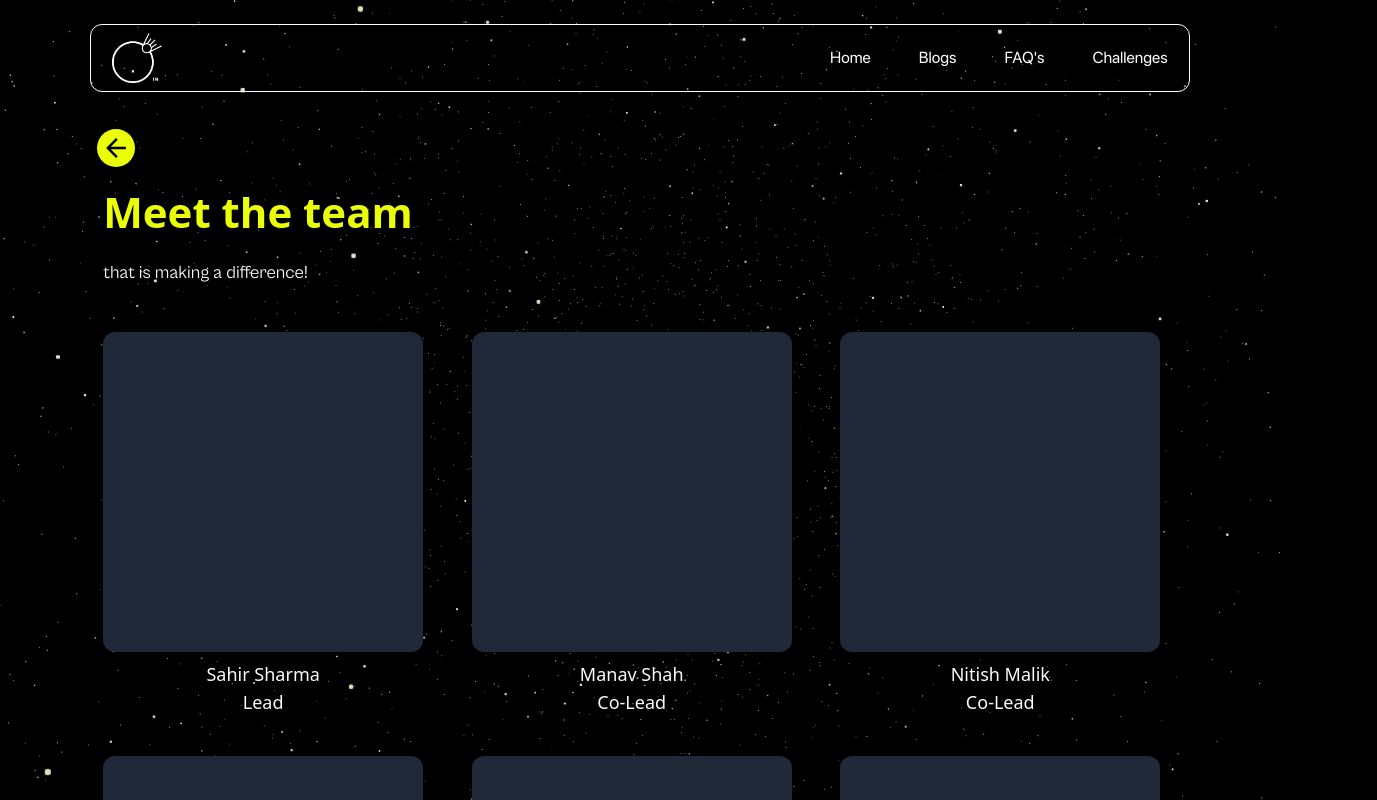
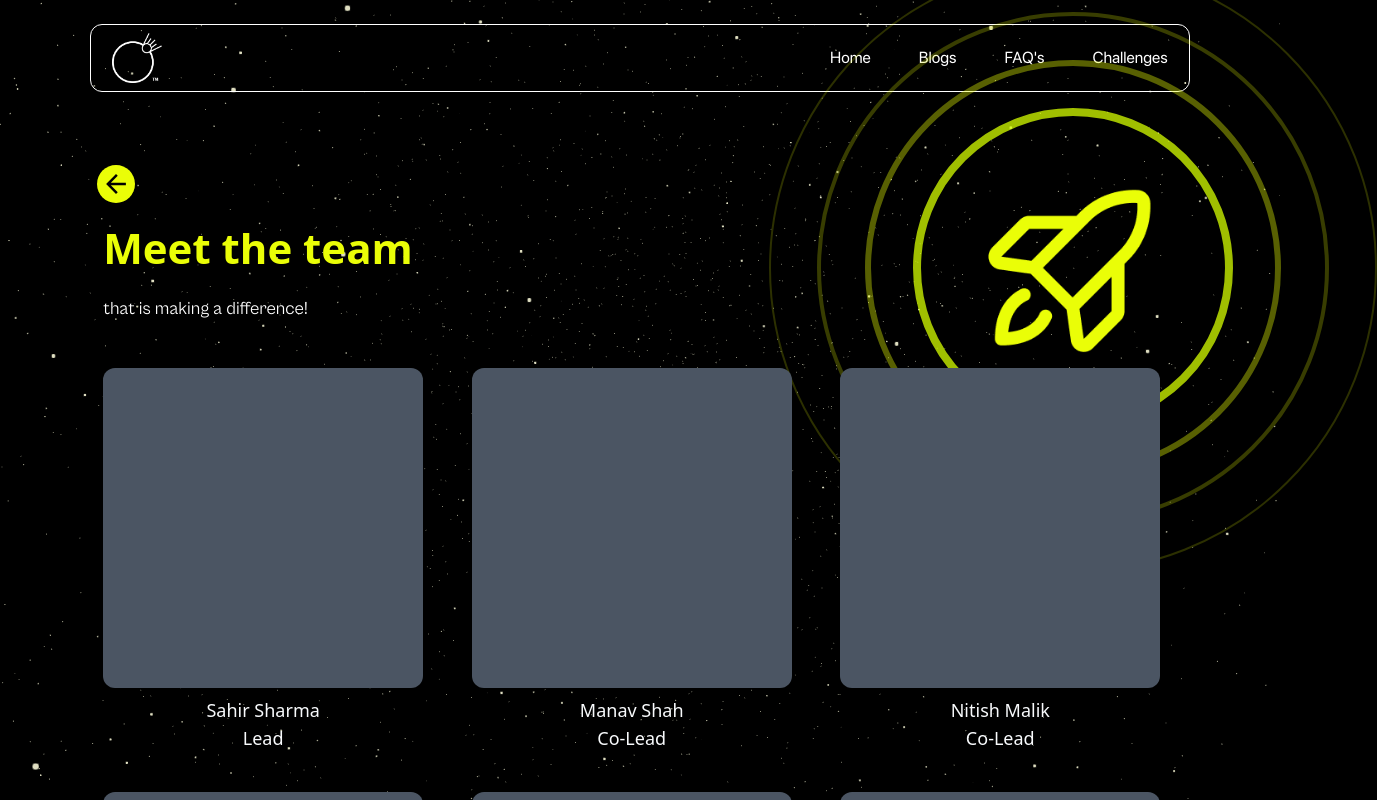
Before and after one commit to uche7/nasa_spaceapps, a Next.js app: page /teams in a window 1280 px wide. Shown: the top 800 px of the page, 1377 px wide, since content can reach past the window. Built offline with nearby package versions, Linux system fonts and the light colour scheme.

Commit message:
Add Icon

```diff
--- a/src/app/teams/card-grid.tsx
+++ b/src/app/teams/card-grid.tsx
@@ -27,7 +27,7 @@ export const CardGrid = () => {
                             style={{ transition: "transform 0.3s ease-in-out" }} // Add smooth transition
                             onClick={() => handleCardClick(index)}
                         >
-                            <div className="rounded-xl w-80 h-80 bg-gray-800">
+                            <div className="rounded-xl w-80 h-80 bg-gray-600 z-10">
                                 {/* <Image
                                     className="cursor-pointer transform transition-transform duration-300 lg:hover:scale-125 hover:scale-110 sm:w-[80px] lg:min-h-[20px]"
                                     src={imgSrcs[index]}
--- a/src/app/teams/page.tsx
+++ b/src/app/teams/page.tsx
@@ -11,6 +11,7 @@ import Footer from "../general/footer";
 import BackToTopButton from "../general/back-to-top"
 import Tooltip from "../general/tooltip"
 import BackButton from "@/assets/images/general/landing-page/back-button.svg"
+import Rocket from "@/assets/images/general/landing-page/RocketLaunch.png"
 
 
 const Teams = () => {
@@ -19,6 +20,29 @@ const Teams = () => {
     const desktopView = () => {
         return (
             <div className=" TabletScreen:hidden MobileScreen:hidden flex flex-col gap-[36px] mx-[8.06%]">
+                {/* Circular icon placeholder*/}
+                <div className="relative w-full flex justify-center items-center">
+                    {/* Circular icon placeholder */}
+                    <div className="absolute flex justify-center items-center h-48 w-52 right-0 translate-y-44">
+                        {/* Neon-like inner circular border */}
+                        <div className="absolute rounded-full h-[20rem] w-[20rem] border-8 border-[#d6ff00] opacity-75 z-[-100]" />
+                        {/* Middle circle with medium-dark border */}
+                        <div className="absolute rounded-full h-[26rem] w-[26rem] border-[6px] border-[#EAFE0780] opacity-75 z-[-100]" />
+                        {/* Outer circle with darker border */}
+                        <div className="absolute rounded-full h-[32rem] w-[32rem] border-4 border-[#EAFE0740] opacity-95 z-[-100]" />
+                        {/* Outer fading circle with darkest border */}
+                        <div className="absolute rounded-full h-[38rem] w-[38rem] border-2 border-[#EAFE0740] opacity-75 z-[-100]" />
+                        {/* Trophy Icon */}
+                        <div className="relative z-0">
+                            <Image
+                                src={Rocket}
+                                alt="Rocket"
+                                width={400}
+                                height={400}
+                            />
+                        </div>
+                    </div>
+                </div>
                 <div className="w-full mt-[3%]">
                     <Tooltip text="Back to Home">
                         <IconButton
```
